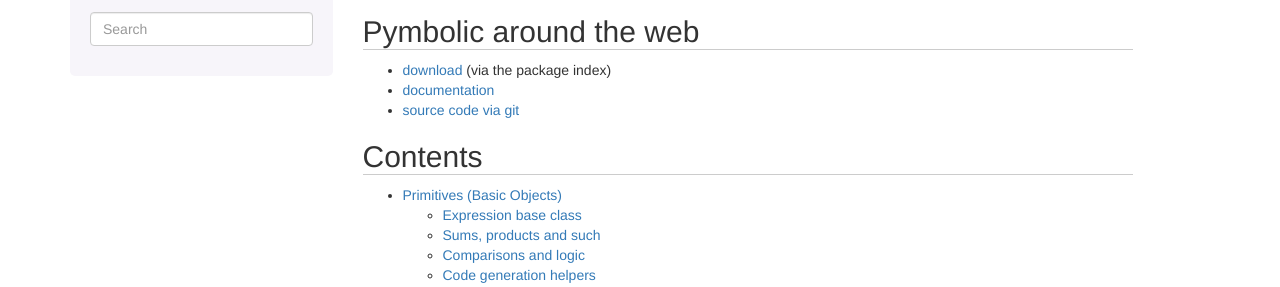
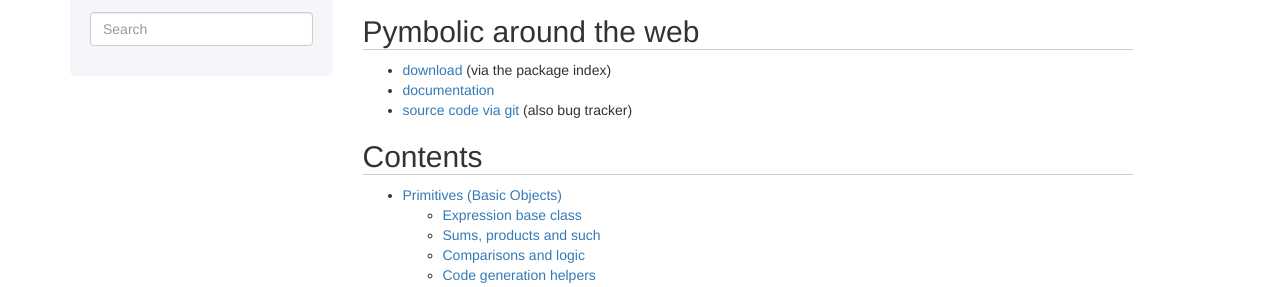
Before and after one commit to inducer/pymbolic, a Sphinx documentation site: the page built from doc/index.rst, in a window 1280 px wide. Shown: the part 231-518 px from the top of the page. Built offline with Sphinx 7.4.7, drawn with Linux system fonts in a browser that asks for light colours; pages that are not in the unit, such as notebooks, are missing from menus.

Commit message:
Minor doc fixes.

```diff
--- a/README.rst
+++ b/README.rst
@@ -22,6 +22,6 @@ well be for you.
 
 Resources:
 
+* `documentation <http://documen.tician.de/pymbolic>`_
 * `download <http://pypi.python.org/pypi/pymbolic>`_ (via the package index)
-* `documentation <http://documen.tician.de/pymbolic>`_
-* `source code via git <http://github.com/inducer/pymbolic>`_
+* `source code via git <http://github.com/inducer/pymbolic>`_ (also bug tracker)
--- a/doc/index.rst
+++ b/doc/index.rst
@@ -8,7 +8,7 @@ Pymbolic around the web
 
 * `download <http://pypi.python.org/pypi/pymbolic>`_ (via the package index)
 * `documentation <http://documen.tician.de/pymbolic>`_
-* `source code via git <http://github.com/inducer/pymbolic>`_
+* `source code via git <http://github.com/inducer/pymbolic>`_ (also bug tracker)
 
 Contents
 --------
```
